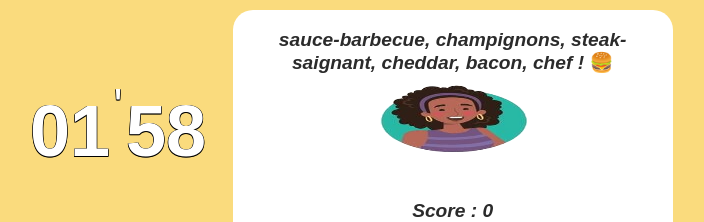
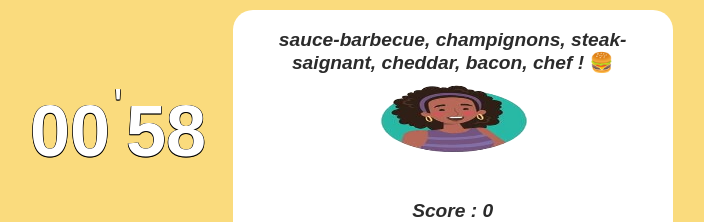
Before and after one commit to martin-mabrut/burgerrush, a plain HTML site: page index.html in a window 1280 px wide. Both pictures are taken after a click on the button "JOUER !". Shown: the top 222 px of the page, without its empty margins (297-1001 px from the left). Drawn offline with Linux system fonts and the light colour scheme.

Commit message:
commit demo

```diff
--- a/JS/lancerJeu.js
+++ b/JS/lancerJeu.js
@@ -13,7 +13,7 @@ function lancerJeu() {
       const secondes = document.getElementById('secondes');
 
       // Définit l'heure de fin : maintenant + 2 minutes en millisecondes pour getTime
-      const targetDate = new Date().getTime() + 120 * 1000;
+      const targetDate = new Date().getTime() + 60 * 1000;
 
       // Fonction appelée chaque seconde pour mettre à jour le chrono (écoulement du temps)
       function timer() {
--- a/index.html
+++ b/index.html
@@ -26,7 +26,7 @@
         <div class="cadre-timer">
           <div class="timer">
             <div class="temps">
-              <h2 id="minute">02</h3>
+              <h2 id="minute">01</h3>
             </div>
             <p class="apostrophe"> ' </p>
             <div class="temps">
```
